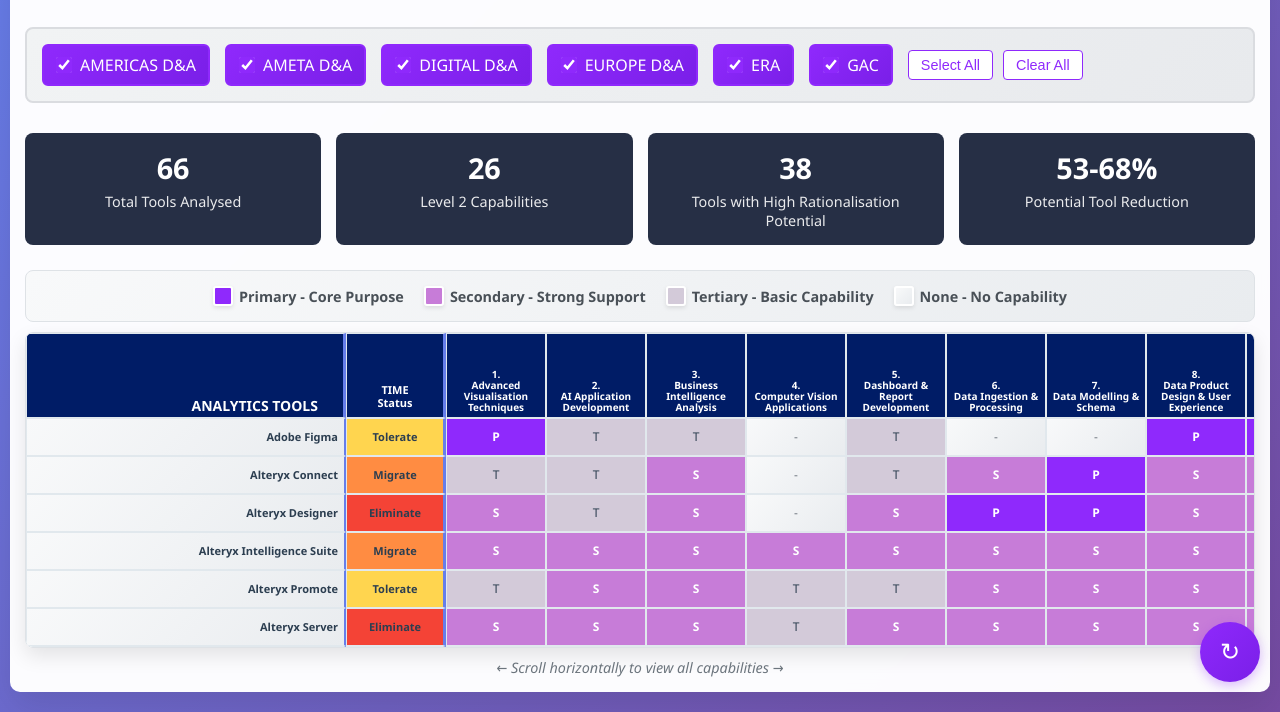
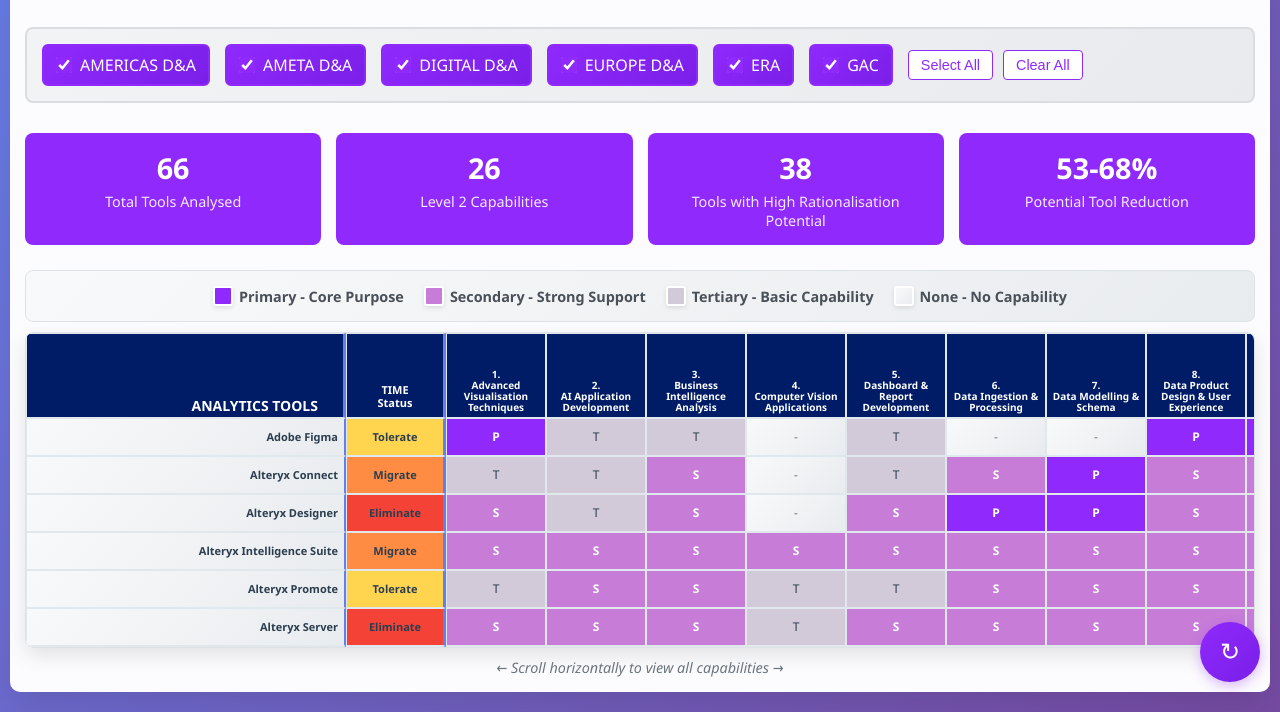
Before and after one commit to kd-gitgub/aom-tool-heatmap-v1, a plain HTML site: page index.html in a window 1280 px wide. Shown: the part 98-810 px from the top of the page. Drawn offline with nearby package versions, Linux system fonts and the light colour scheme.

Commit message:
Add files via upload

```diff
--- a/index.html
+++ b/index.html
@@ -177,7 +177,7 @@
         }
 
         .stat-card {
-            background: #262f45;
+            background: #8f29fc;
             color: white;
             padding: 15px;
             border-radius: 8px;
```
